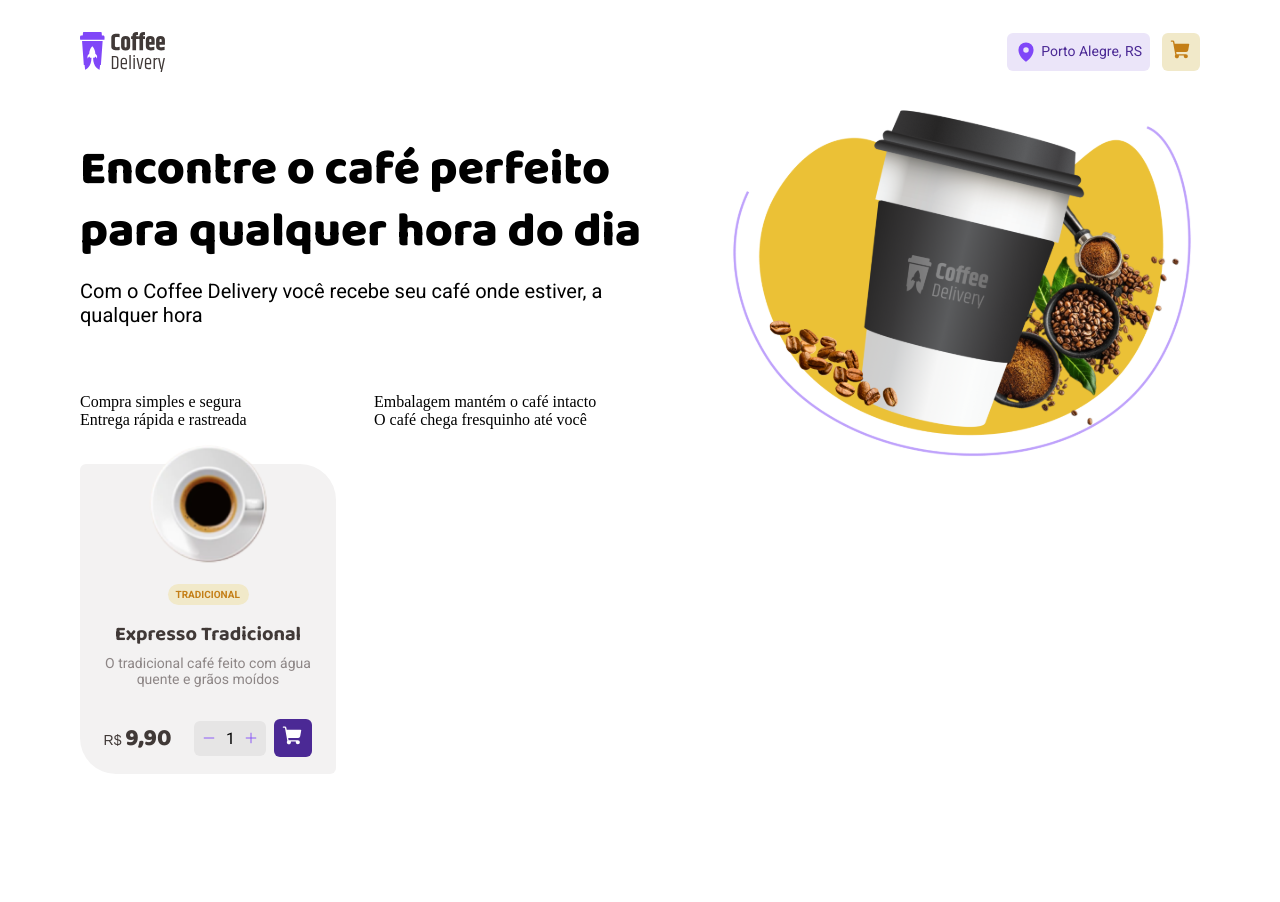
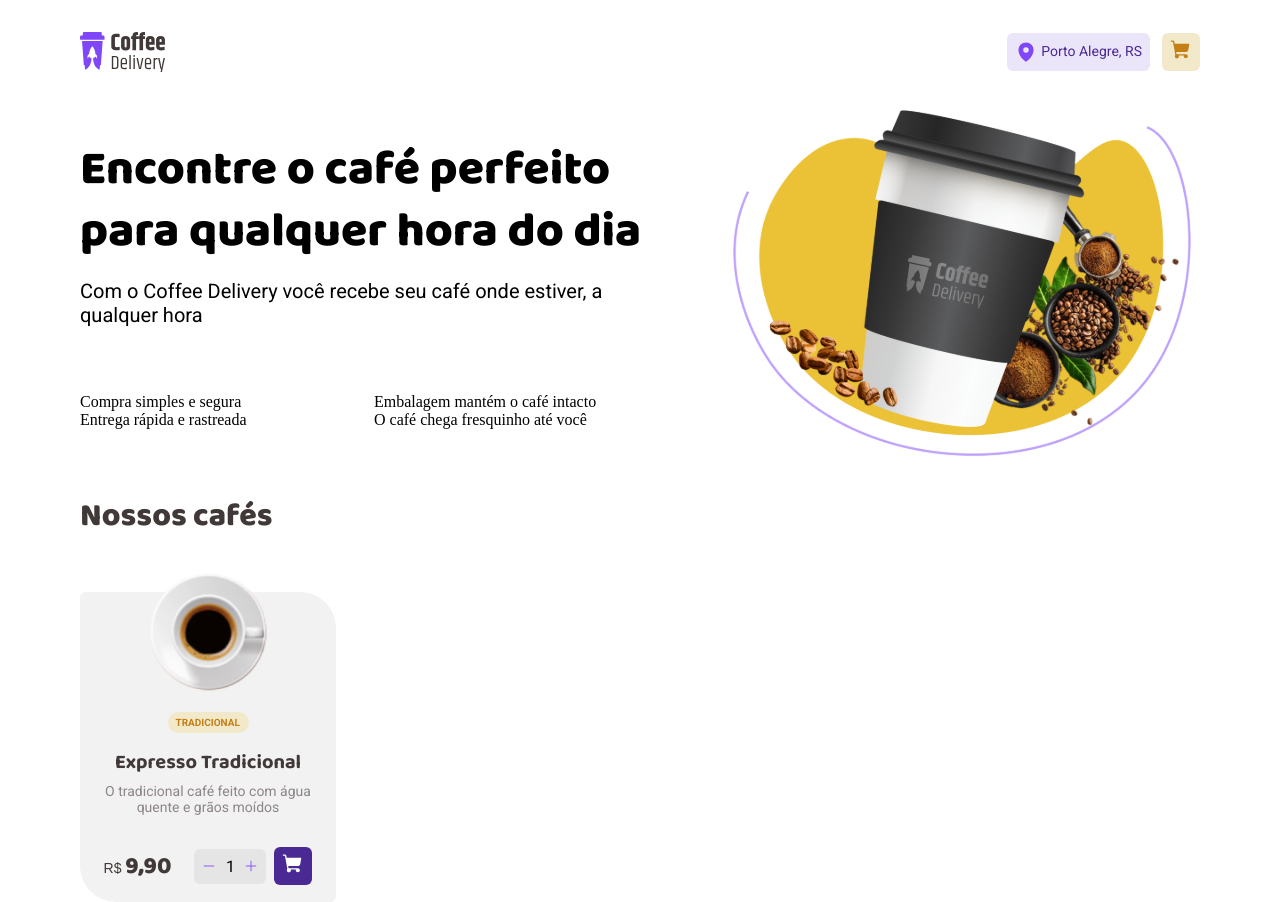
Before and after one commit to pinheiroduda/coffee-delivery-challenge-ignite, a React (Vite) app: page / in a window 1280 px wide. Before the commit the page ends 800 px from the top, so only its background shows below. Built offline with nearby package versions, Linux system fonts and the light colour scheme.

Commit message:
feat: add general style

```diff
--- a/src/components/ProductCard/styles.ts
+++ b/src/components/ProductCard/styles.ts
@@ -4,6 +4,7 @@ export const Card = styled.div`
   position: absolute;
   width: 256px;
   height: 310px;
+  margin: 3.375rem 0 2.5rem 0;
   padding: 0 1.25rem;
   border-radius: 6px 36px;
   display: flex;
--- a/src/pages/Home/index.tsx
+++ b/src/pages/Home/index.tsx
@@ -1,13 +1,13 @@
 import { Cover } from "../../views/Cover";
 import { Header } from "../../components/Header";
-import { ProductCard } from "../../components/ProductCard";
+import { Products } from "../../views/Products";
 
 export function Home() {
   return (
     <>
       <Header />
       <Cover />
-      <ProductCard />
+      <Products />
     </>
   )
 }
```
Also changed, not shown: src/components/ProductCard/index.tsx (indentation only).
